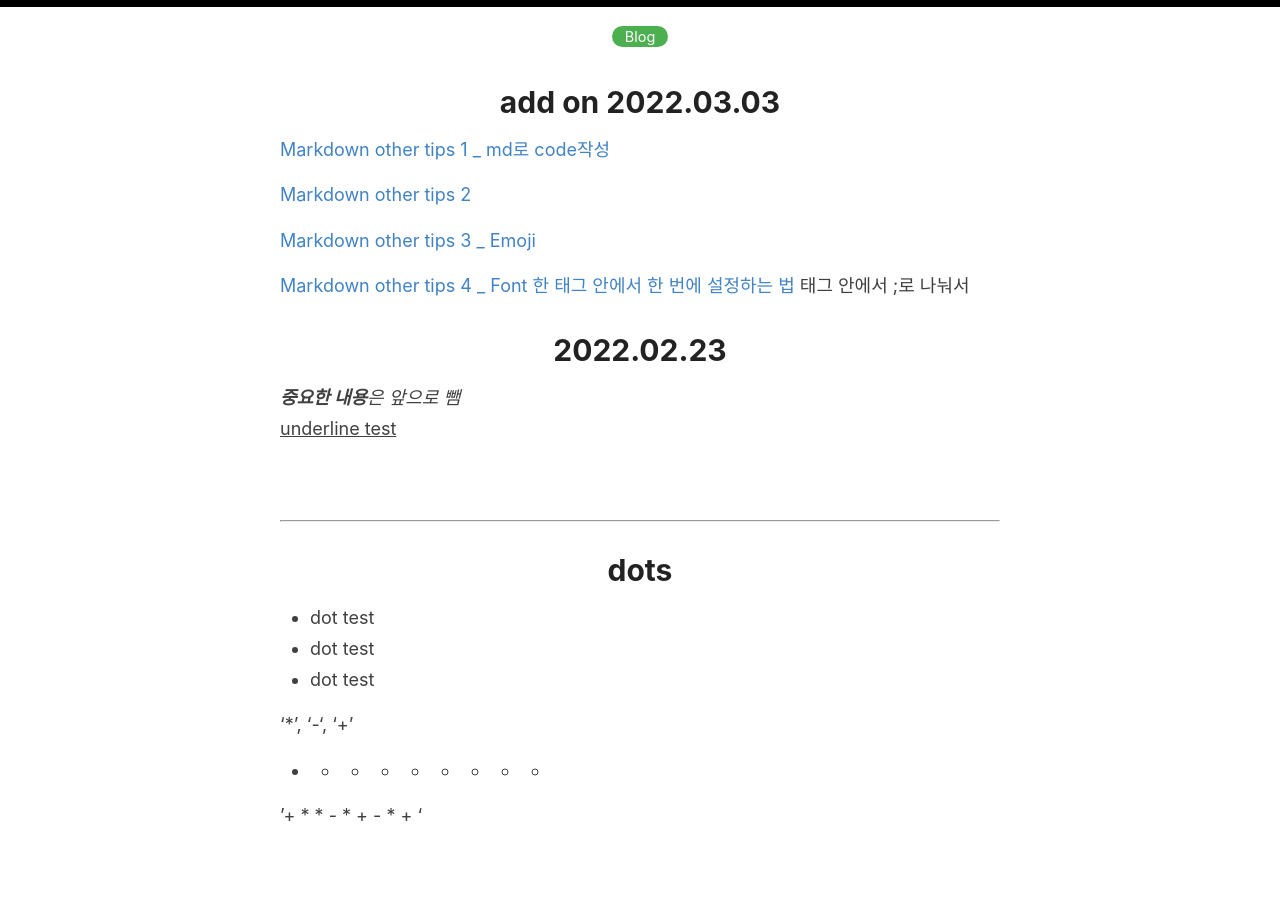
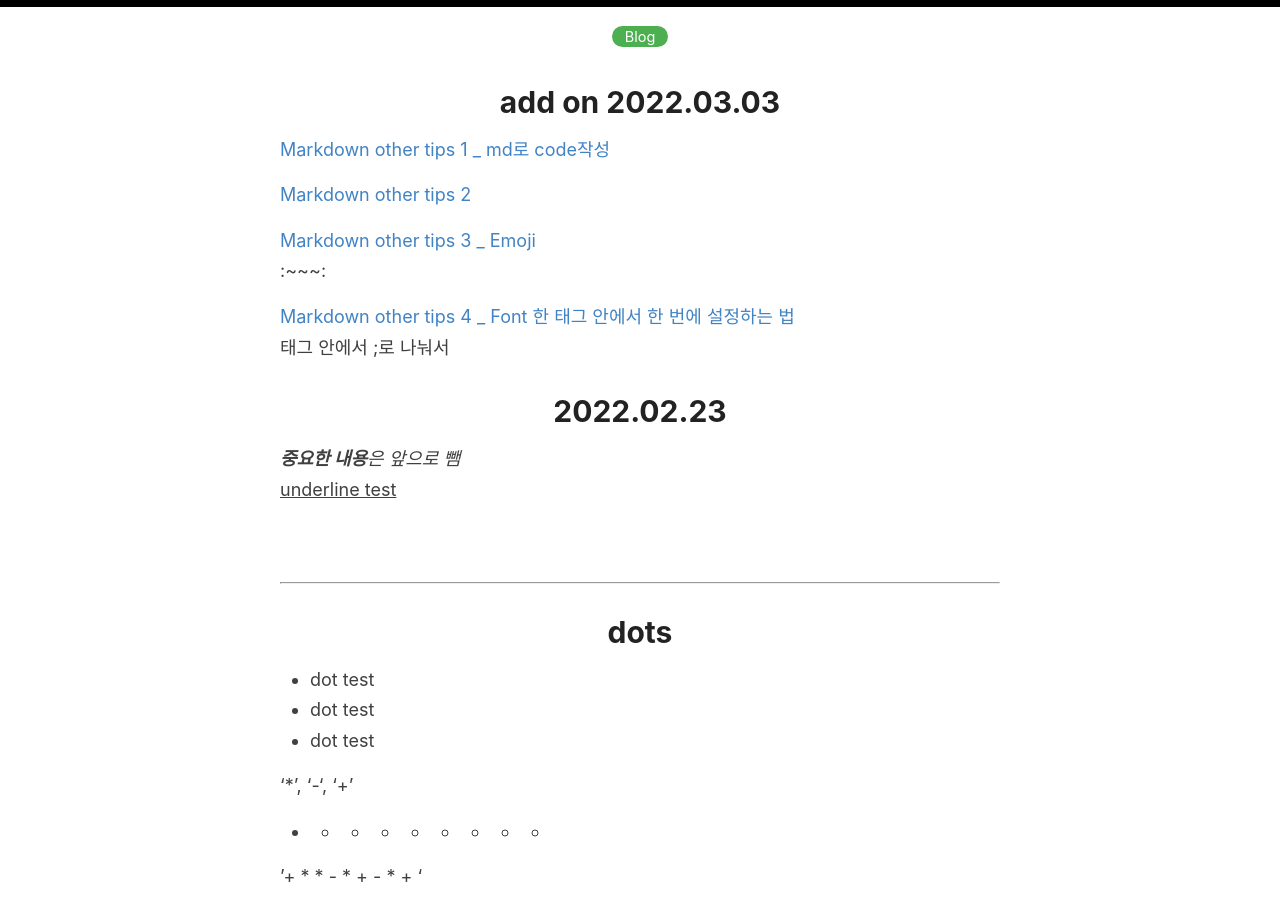
Before and after one commit to GaYounKoh/gayoun_reverie.github.io, a Jekyll site: the page built from _posts/2022-02-23-markdown-tips.md, in a window 1280 px wide and 900 px high, scrolled down 319 px. Built offline with Jekyll 4.4.1, drawn with Linux system fonts in a browser that asks for light colours; our own code applies the rules of GitHub Pages for plain Markdown files; comment, search, counter and statistics services are not loaded.

Commit message:
md tips add

```diff
--- a/_posts/2022-02-23-markdown-tips.md
+++ b/_posts/2022-02-23-markdown-tips.md
@@ -14,10 +14,11 @@
 
 [Markdown other tips 2](https://heropy.blog/2017/09/30/markdown/)
 
-[Markdown other tips 3 _ Emoji](https://github.com/jinkyukim-me/markdown_ko)
+[Markdown other tips 3 _ Emoji](https://github.com/jinkyukim-me/markdown_ko)<br>
+:~~~: <br>
 
-[Markdown other tips 4 _ Font 한 태그 안에서 한 번에 설정하는 법](https://ingu627.github.io/md/markdown_grammar/)
-태그 안에서 ;로 나눠서
+[Markdown other tips 4 _ Font 한 태그 안에서 한 번에 설정하는 법](https://ingu627.github.io/md/markdown_grammar/)<br>
+태그 안에서 ;로 나눠서<br>
 
 # 2022.02.23
 
```
